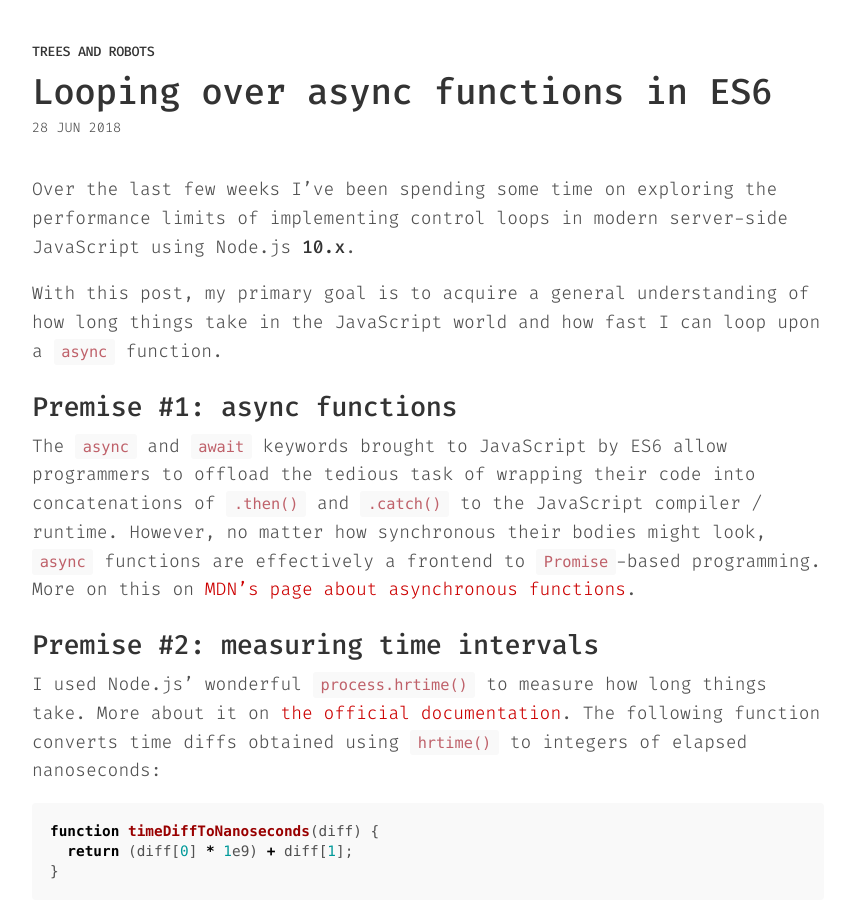
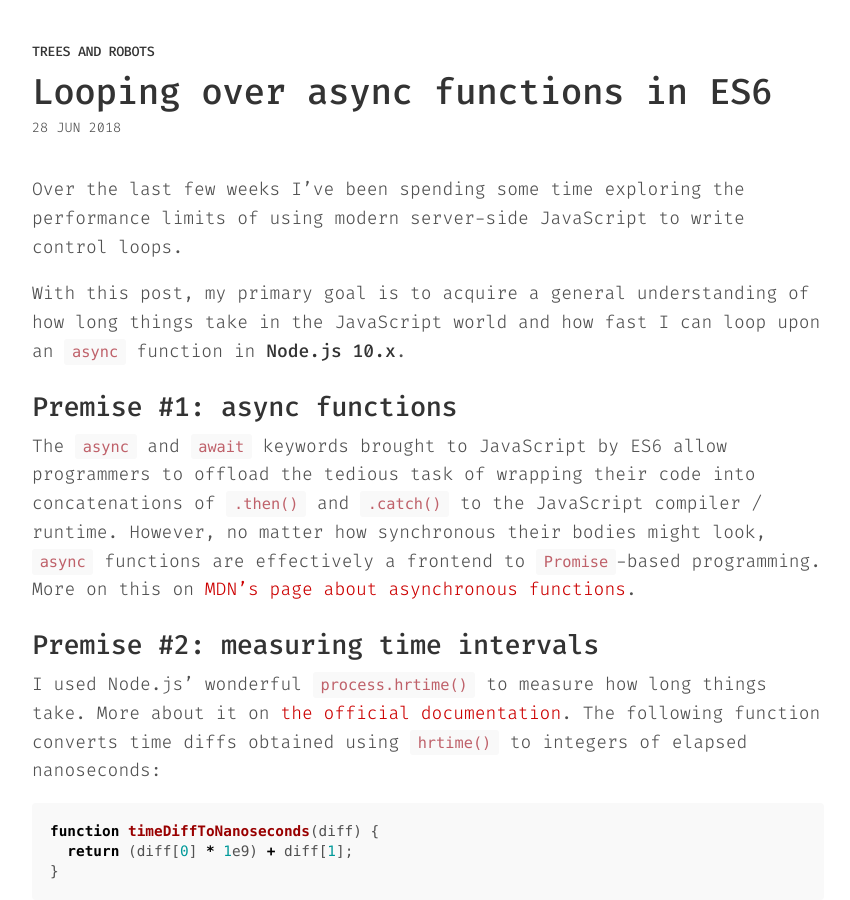
Before and after one commit to jacoscaz/treesandrobots.github.io, a Jekyll site: the page built from _posts/2018-06-28-looping-async-functions-nodejs.md, in a window 1280 px wide and 900 px high. Shown: the whole window, without its empty margins (212-1062 px from the left). Built offline with Jekyll 4.4.1, drawn with Linux system fonts in a browser that asks for light colours.

Commit message:
revised intro of post about loops in es6

```diff
--- a/_posts/2018-06-28-looping-async-functions-nodejs.md
+++ b/_posts/2018-06-28-looping-async-functions-nodejs.md
@@ -2,9 +2,9 @@
 title: Looping over async functions in ES6
 ---
 
-Over the last few weeks I've been spending some time on exploring the performance limits of implementing control loops in modern server-side JavaScript using Node.js **10.x**.
+Over the last few weeks I've been spending some time exploring the performance limits of using modern server-side JavaScript to write control loops.
 
-With this post, my primary goal is to acquire a general understanding of how long things take in the JavaScript world and how fast I can loop upon a `async` function.
+With this post, my primary goal is to acquire a general understanding of how long things take in the JavaScript world and how fast I can loop upon an `async` function in **Node.js 10.x**.
 
 ## Premise #1: async functions
 
```
